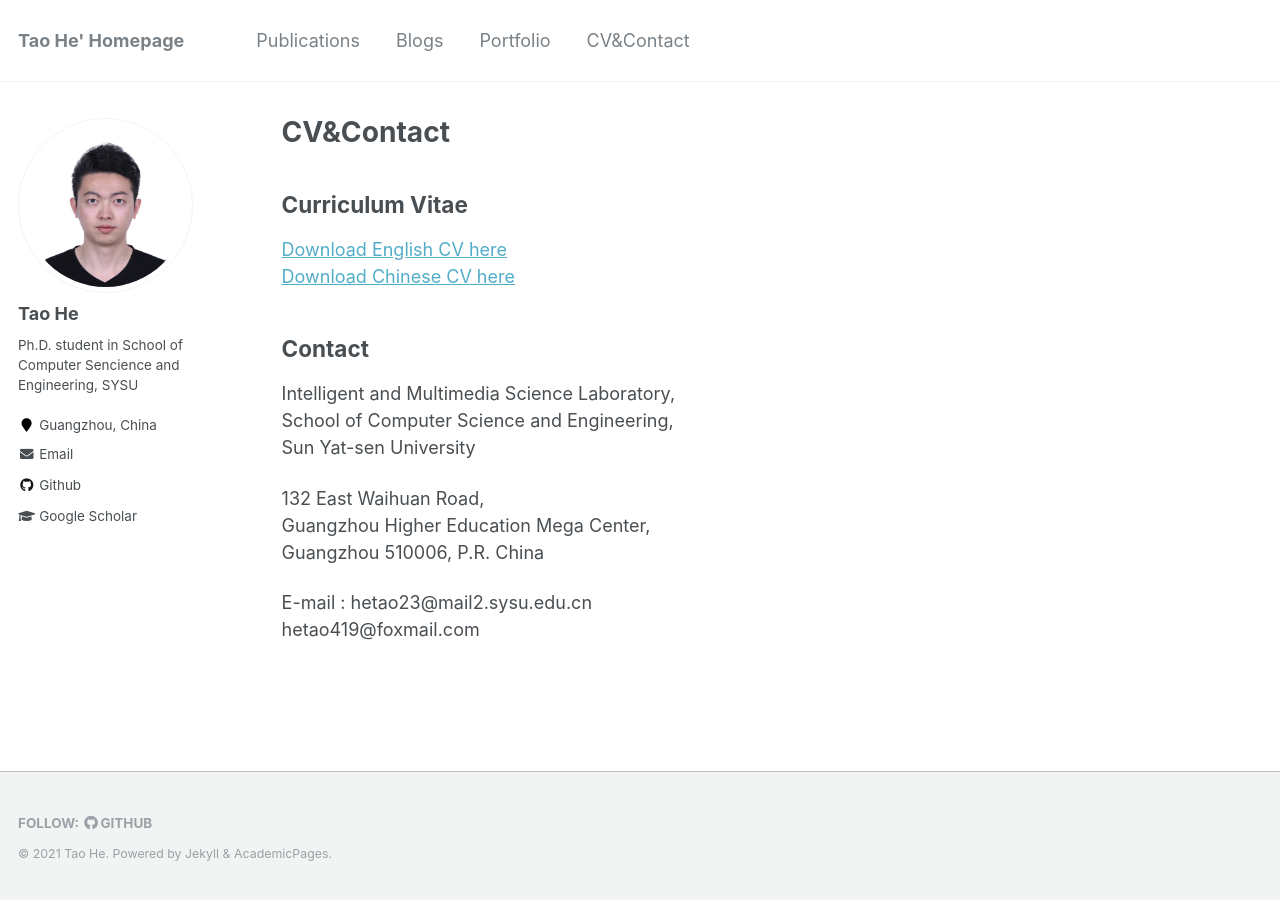
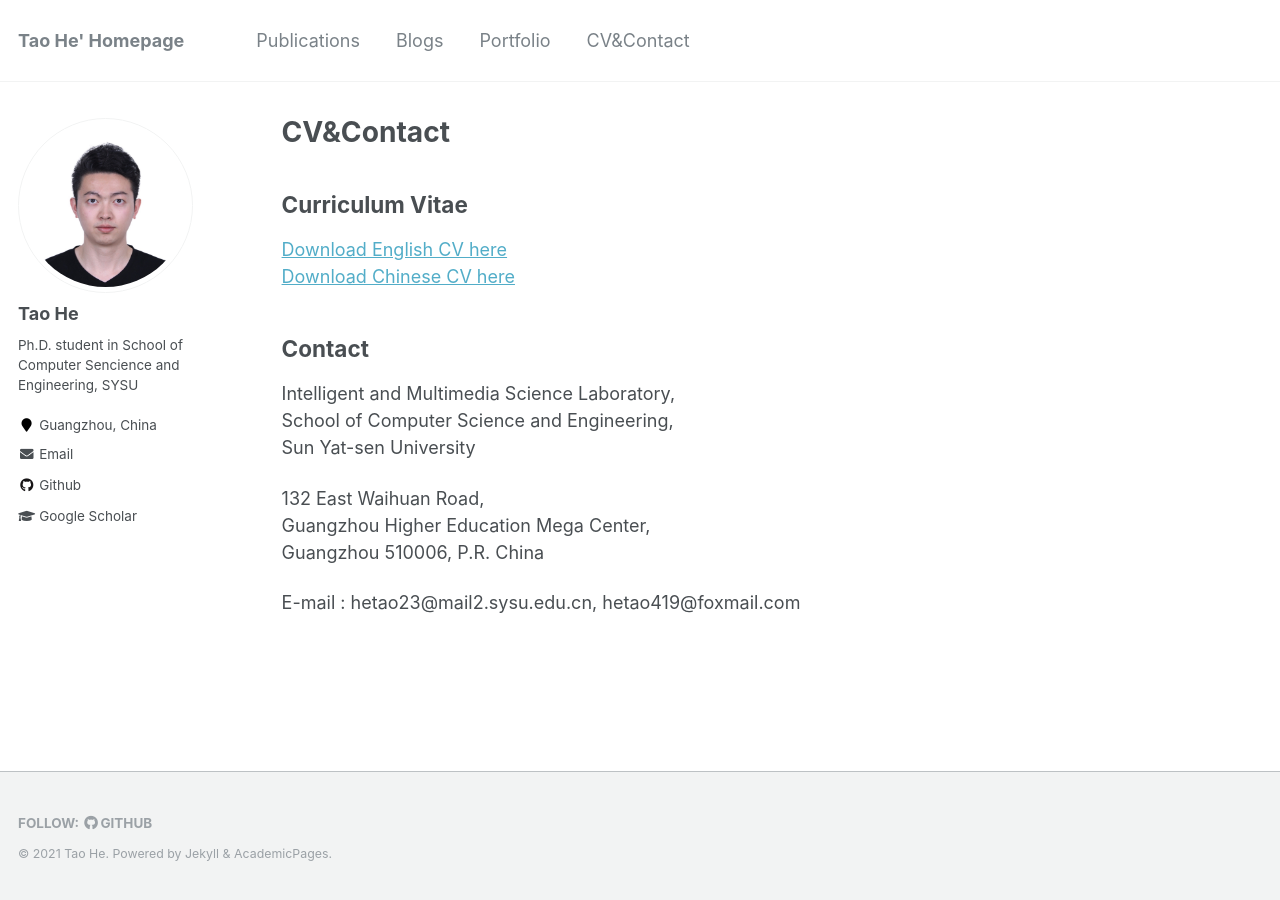
Before and after one commit to onewalnut/onewalnut.github.io, a Jekyll site: the page built from _pages/cv.md, in a window 1280 px wide. Built offline with Jekyll 4.4.1, drawn with Linux system fonts in a browser that asks for light colours.

Commit message:
Update cv.md

```diff
--- a/_pages/cv.md
+++ b/_pages/cv.md
@@ -22,5 +22,4 @@ Sun Yat-sen University
 Guangzhou Higher Education Mega Center,
 Guangzhou 510006, P.R. China
 
-E-mail : hetao23@mail2.sysu.edu.cn
-         hetao419@foxmail.com
+E-mail : hetao23@mail2.sysu.edu.cn,  hetao419@foxmail.com
```
